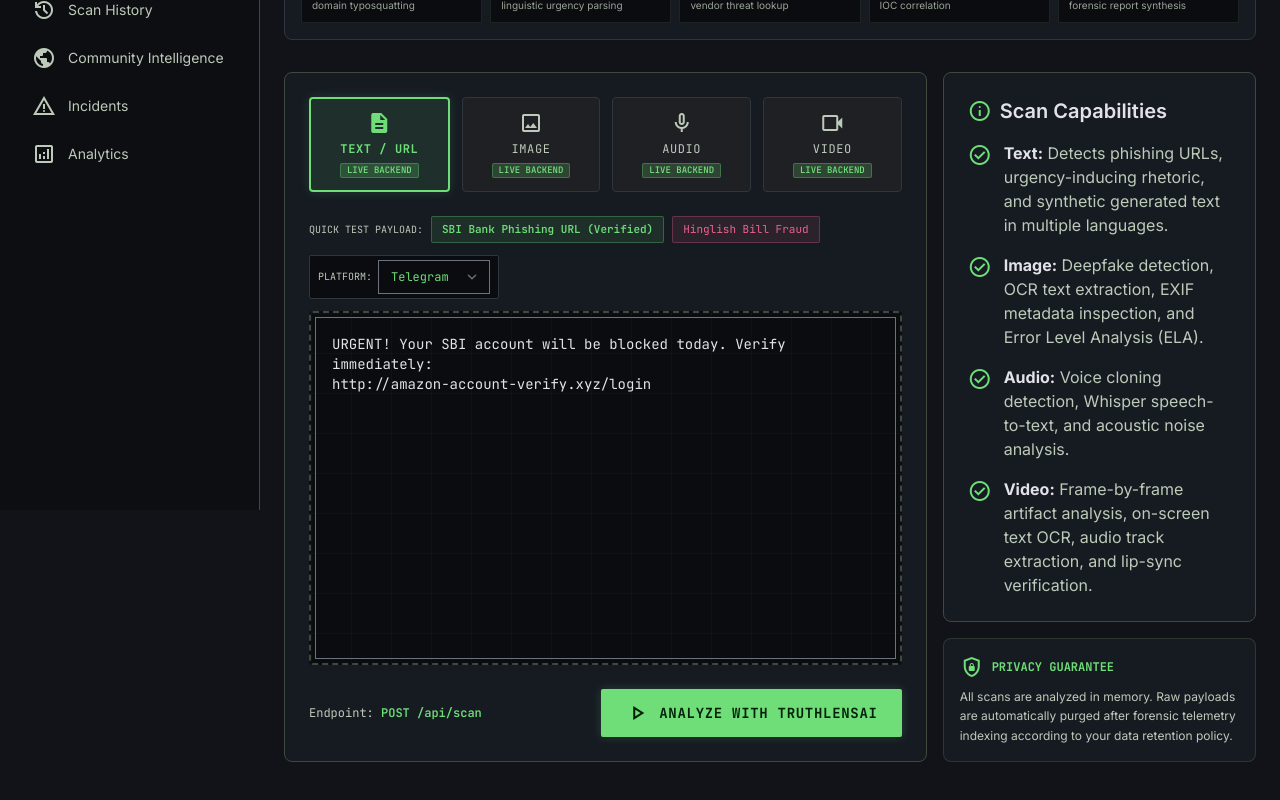
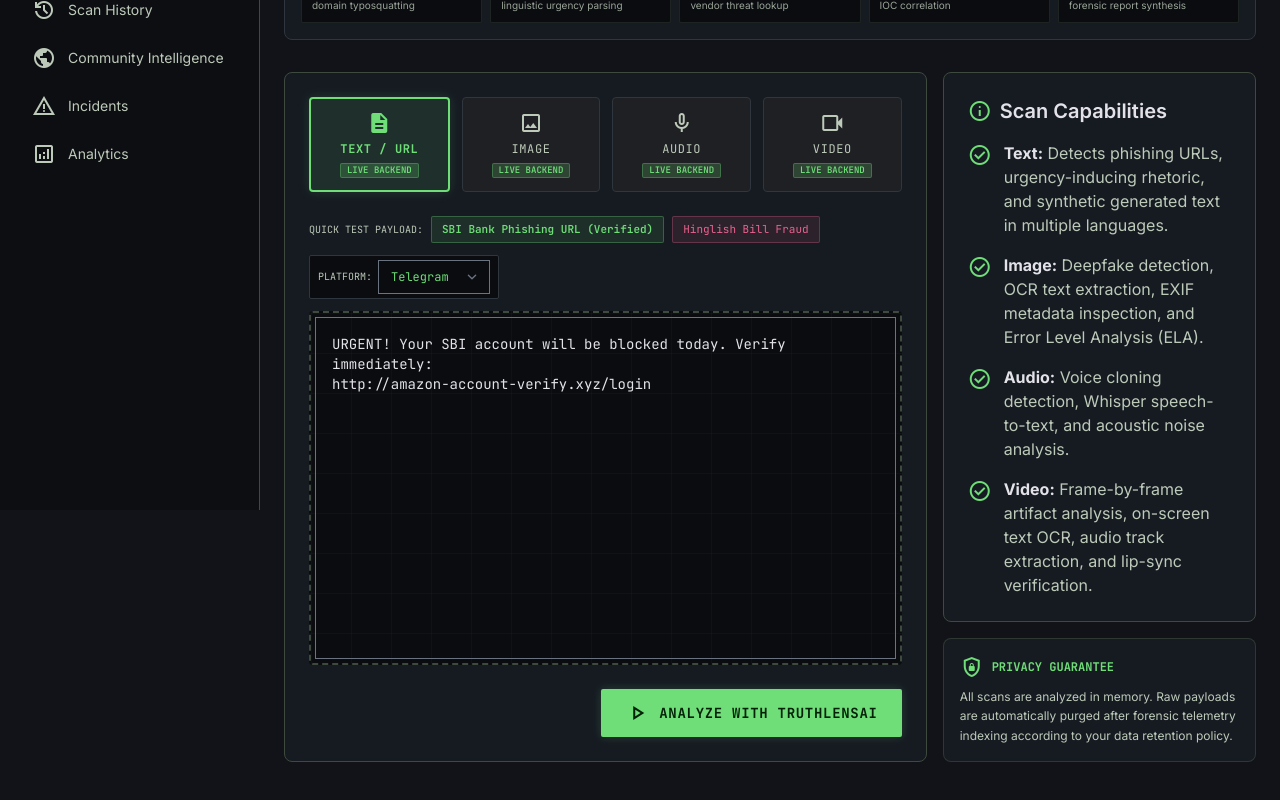
Before and after one commit to imsarthak1706/TruthLensAI-dashboard, a Next.js app: page /scan/new in a window 1280 px wide. Shown: the part 290-1090 px from the top of the page. Built offline with nearby package versions, Linux system fonts and the light colour scheme; no server answers.

Commit message:
Polish new scan UI

```diff
--- a/src/app/scan/new/page.tsx
+++ b/src/app/scan/new/page.tsx
@@ -791,26 +791,7 @@
           )}
 
           {/* Action Row */}
-          <div className="mt-6 flex justify-between items-center">
-            <span className="font-code-sm text-xs text-on-surface-variant hidden sm:inline">
-              {modality === "text" ? (
-                <>
-                  Endpoint: <span className="text-primary font-semibold">POST /api/scan</span>
-                </>
-              ) : modality === "image" ? (
-                <>
-                  Endpoint: <span className="text-primary font-semibold">POST /api/scan/image</span>
-                </>
-              ) : modality === "audio" ? (
-                <>
-                  Endpoint: <span className="text-primary font-semibold">POST /api/scan/audio</span>
-                </>
-              ) : (
-                <>
-                  Endpoint: <span className="text-primary font-semibold">POST /api/scan/video</span>
-                </>
-              )}
-            </span>
+          <div className="mt-6 flex justify-end items-center">
             <Button
               variant="primary"
               size="lg"
```
